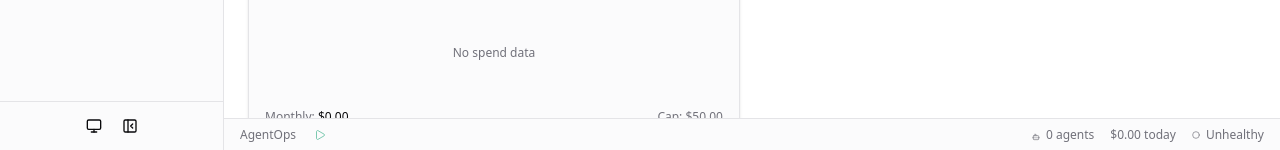
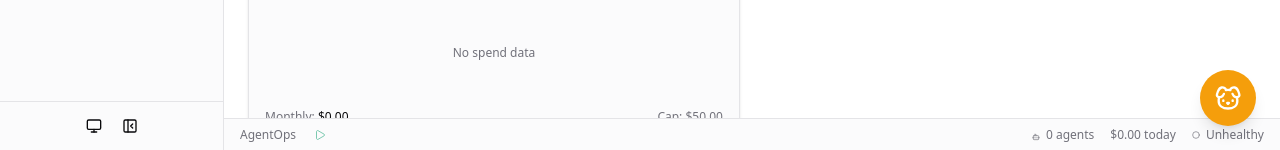
Before and after one commit to ashams1026/agentic-coding, a React (Vite) app in the folder packages/frontend/: page / in a window 1280 px wide. Shown: the part 650-800 px from the top of the page. Built offline with nearby package versions, Linux system fonts and the light colour scheme; no server answers.

Commit message:
feat: add floating chat bubble for Pico assistant (PICO.5)
Amber 56px circle with Dog icon, fixed bottom-right, bounce-in animation,
unread dot indicator. Zustand store for open/unread state. Rendered in
root layout on every page.

Co-Authored-By: Claude Opus 4.6 (1M context) <noreply@anthropic.com>

```diff
--- /dev/null
+++ b/packages/frontend/src/features/pico/chat-bubble.tsx
@@ -0,0 +1,20 @@
+import { Dog } from "lucide-react";
+import { usePicoStore } from "./pico-store";
+
+export function ChatBubble() {
+  const { isOpen, hasUnread, toggleOpen } = usePicoStore();
+
+  return (
+    <button
+      onClick={toggleOpen}
+      aria-label={isOpen ? "Close Pico chat" : "Open Pico chat"}
+      className="fixed bottom-6 right-6 z-50 flex h-14 w-14 items-center justify-center rounded-full shadow-lg transition-transform duration-200 hover:scale-110 active:scale-95 animate-pico-bounce-in"
+      style={{ backgroundColor: "#f59e0b" }}
+    >
+      <Dog className="h-7 w-7 text-white" />
+      {hasUnread && !isOpen && (
+        <span className="absolute -top-0.5 -right-0.5 h-3.5 w-3.5 rounded-full border-2 border-background bg-destructive" />
+      )}
+    </button>
+  );
+}
--- /dev/null
+++ b/packages/frontend/src/features/pico/pico-store.ts
@@ -0,0 +1,29 @@
+import { create } from "zustand";
+import { persist } from "zustand/middleware";
+
+interface PicoState {
+  isOpen: boolean;
+  hasUnread: boolean;
+
+  setOpen: (open: boolean) => void;
+  toggleOpen: () => void;
+  setHasUnread: (unread: boolean) => void;
+}
+
+export const usePicoStore = create<PicoState>()(
+  persist(
+    (set) => ({
+      isOpen: false,
+      hasUnread: false,
+
+      setOpen: (open) => set({ isOpen: open, ...(open ? { hasUnread: false } : {}) }),
+      toggleOpen: () =>
+        set((s) => ({
+          isOpen: !s.isOpen,
+          ...(s.isOpen ? {} : { hasUnread: false }),
+        })),
+      setHasUnread: (hasUnread) => set({ hasUnread }),
+    }),
+    { name: "pico-chat" },
+  ),
+);
--- a/packages/frontend/src/index.css
+++ b/packages/frontend/src/index.css
@@ -210,6 +210,28 @@ body {
   animation: slide-down 0.3s ease-out;
 }
 
+/* Pico chat bubble — bounce-in on first load */
+@keyframes pico-bounce-in {
+  0% {
+    opacity: 0;
+    transform: scale(0.3);
+  }
+  50% {
+    opacity: 1;
+    transform: scale(1.1);
+  }
+  70% {
+    transform: scale(0.9);
+  }
+  100% {
+    transform: scale(1);
+  }
+}
+
+.animate-pico-bounce-in {
+  animation: pico-bounce-in 0.5s ease-out;
+}
+
 /* ── Compact density overrides ──────────────────────────────────── */
 
 [data-density="compact"] {
--- a/packages/frontend/src/layouts/root-layout.tsx
+++ b/packages/frontend/src/layouts/root-layout.tsx
@@ -10,6 +10,7 @@ import { CommandPalette } from "@/features/command-palette/command-palette";
 import { ToastRenderer } from "@/features/toasts/toast-renderer";
 import { useToastEvents } from "@/features/toasts/use-toast-events";
 import { useWsQuerySync } from "@/hooks/use-ws-sync";
+import { ChatBubble } from "@/features/pico/chat-bubble";
 
 export function RootLayout() {
   useThemeSync();
@@ -42,6 +43,7 @@ export function RootLayout() {
       </div>
       <CommandPalette />
       <ToastRenderer />
+      <ChatBubble />
     </TooltipProvider>
   );
 }
```
Also changed, not shown: 2 other files (tests, documents, lock files or other folders).
